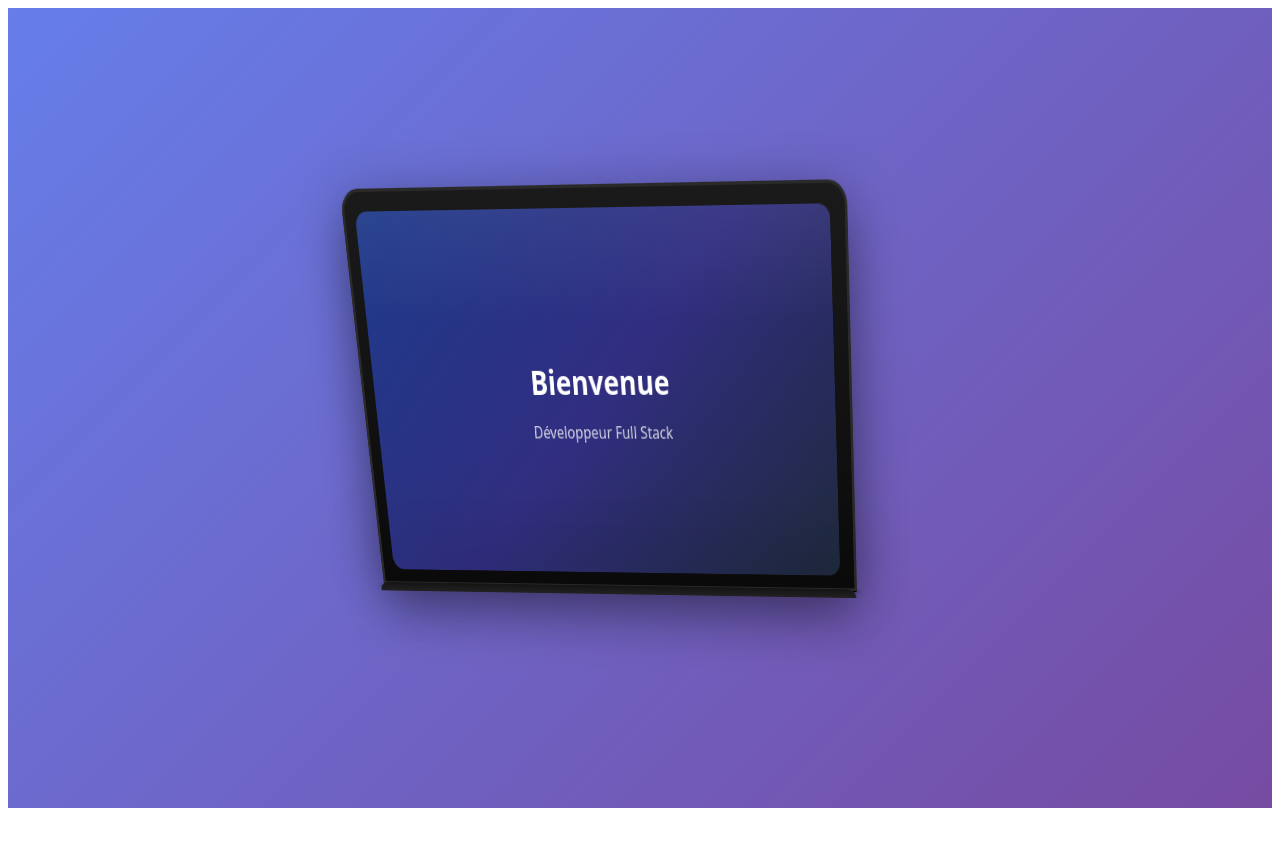
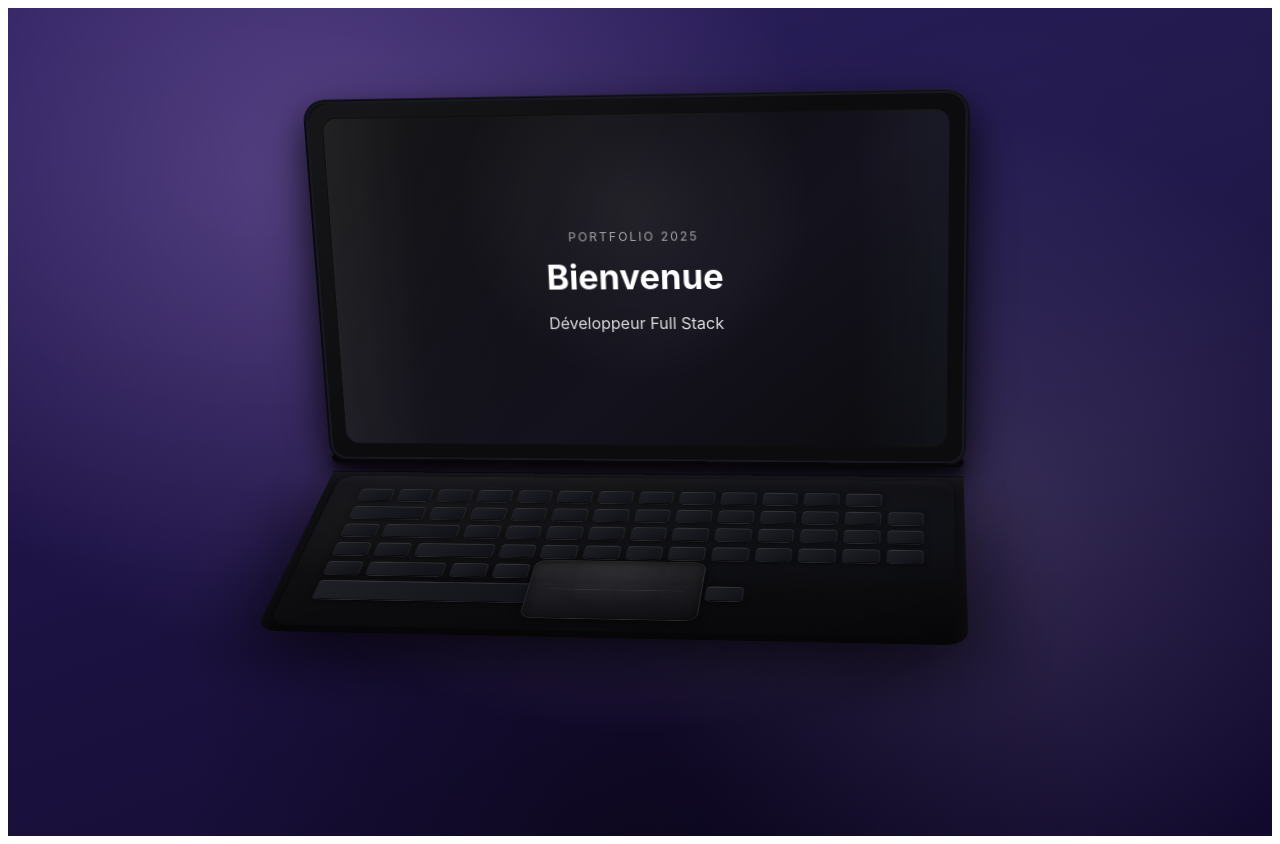
Before and after one commit to Ilyass1309/Portfolio, a Next.js app in the folder frontend/: page / in a window 1280 px wide. Before the commit the page ends 816 px from the top, so only its background shows below. Built offline with nearby package versions, Linux system fonts and the light colour scheme.

Commit message:
feat: enhance LaptopHero component with improved animations and visual effects

```diff
--- a/frontend/src/components/LaptopHero.tsx
+++ b/frontend/src/components/LaptopHero.tsx
@@ -6,62 +6,36 @@ import gsap from "gsap";
 export default function LaptopHero() {
   const screenRef = useRef<HTMLDivElement | null>(null);
   const laptopRef = useRef<HTMLDivElement | null>(null);
-  const [isOpened, setIsOpened] = useState(false);
   const [mousePosition, setMousePosition] = useState({ x: 0, y: 0 });
 
-  /* ───────── ÉTAT INITIAL : LAPTOP FERMÉ ───────── */
   useEffect(() => {
     if (!screenRef.current || !laptopRef.current) return;
 
-    gsap.set(screenRef.current, {
-      rotateX: -90, // écran fermé
-    });
+    gsap.fromTo(
+      screenRef.current,
+      { rotateX: -120 },
+      { rotateX: -4, duration: 1.8, ease: "power3.out", delay: 0.6 }
+    );
 
-    gsap.set(laptopRef.current, {
-      rotateX: 70, // vue de haut
-      rotateY: -10,
-      scale: 0.75,
-      y: 120,
-      opacity: 1,
-    });
+    gsap.fromTo(
+      laptopRef.current,
+      { rotateX: -18, rotateY: 18, scale: 0.85, opacity: 0 },
+      { rotateX: -12, rotateY: -8, scale: 1, opacity: 1, duration: 1.4, ease: "power3.out" }
+    );
   }, []);
 
-  /* ───────── OUVERTURE AU CLIC ───────── */
-  useEffect(() => {
-    if (!isOpened || !screenRef.current || !laptopRef.current) return;
-
-    const tl = gsap.timeline();
-
-    // Redressement du laptop (caméra devient frontale)
-    tl.to(laptopRef.current, {
-      rotateX: -15,
-      rotateY: -10,
-      scale: 1,
-      y: 0,
-      duration: 1.2,
-      ease: "power3.out",
-    });
-
-    // Ouverture de l’écran
-    tl.to(
-      screenRef.current,
-      {
-        rotateX: -5,
-        duration: 1.4,
-        ease: "power3.out",
-      },
-      "-=0.8"
-    );
-  }, [isOpened]);
-
   const handleMouseMove = (e: React.MouseEvent<HTMLElement>) => {
-    if (!isOpened) return; // pas d'effet souris tant que fermé
-
     const rect = e.currentTarget.getBoundingClientRect();
     const x = (e.clientX - rect.left - rect.width / 2) / rect.width;
     const y = (e.clientY - rect.top - rect.height / 2) / rect.height;
     setMousePosition({ x, y });
   };
+
+  const tiltX = -3 + mousePosition.y * 3; // réduire l'inclinaison globale pour garder le clavier horizontal
+  const tiltY = -6 + mousePosition.x * 14;
+  const reflectionX = 50 + mousePosition.x * 16;
+  const reflectionY = 28 + mousePosition.y * 10;
+  const reflectionAlpha = 0.08 + Math.min(0.14, Math.abs(mousePosition.x) + Math.abs(mousePosition.y));
 
   return (
     <section
@@ -69,209 +43,325 @@ export default function LaptopHero() {
         minHeight: "100vh",
         display: "grid",
         placeItems: "center",
-        background: "linear-gradient(135deg, #667eea, #764ba2)",
+        background:
+          "radial-gradient(circle at 25% 20%, rgba(198,154,255,0.26), transparent 42%), radial-gradient(circle at 78% 62%, rgba(255,235,255,0.12), transparent 36%), linear-gradient(160deg, #2a1c5c, #1c1242 50%, #120a2d 100%)",
         overflow: "hidden",
-        cursor: isOpened ? "default" : "pointer",
+        position: "relative",
       }}
-      onClick={() => !isOpened && setIsOpened(true)}
       onMouseMove={handleMouseMove}
       onMouseLeave={() => setMousePosition({ x: 0, y: 0 })}
     >
-      <div style={{ perspective: "2000px" }}>
+      <div
+        style={{
+          position: "absolute",
+          inset: 0,
+          background: "radial-gradient(ellipse at 50% 110%, rgba(0,0,0,0.45), transparent 52%)",
+          pointerEvents: "none",
+        }}
+      />
+      <div
+        style={{
+          position: "absolute",
+          top: "30%",
+          left: "50%",
+          width: 880,
+          height: 520,
+          transform: "translateX(-50%)",
+          background: "radial-gradient(ellipse at 50% 50%, rgba(210,150,255,0.22), transparent 60%)",
+          filter: "blur(4px)",
+          pointerEvents: "none",
+        }}
+      />
+      <div
+        style={{
+          position: "absolute",
+          inset: 0,
+          background: "radial-gradient(ellipse at 20% 20%, rgba(255,255,255,0.04), transparent 45%), radial-gradient(ellipse at 82% 18%, rgba(120,180,255,0.05), transparent 45%)",
+          mixBlendMode: "screen",
+          pointerEvents: "none",
+        }}
+      />
+
+      <div style={{ perspective: "2000px", padding: "90px 24px", width: "100%", display: "grid", placeItems: "center" }}>
         <div
           ref={laptopRef}
           style={{
-            width: 600,
-            transform: isOpened
-              ? `rotateX(${-15 + mousePosition.y * 10}deg) rotateY(${
-                  -10 + mousePosition.x * 15
-                }deg)`
-              : undefined,
+            width: 640,
+            transform: `rotateX(${tiltX}deg) rotateY(${tiltY}deg)`,
             transformStyle: "preserve-3d",
-            transition: "transform 0.3s ease-out",
+            transition: "transform 0.25s ease-out",
+            position: "relative",
           }}
         >
-          {/* ───────── ÉCRAN ───────── */}
+          <div
+            aria-label="Desk shadow"
+            style={{
+              position: "absolute",
+              top: "70%",
+              left: "50%",
+              width: 620,
+              height: 160,
+              transform: "translate(-50%, -10%) rotateX(80deg)",
+              background: "radial-gradient(ellipse at 50% 50%, rgba(0,0,0,0.38), transparent 70%)",
+              filter: "blur(16px)",
+              opacity: 0.8,
+            }}
+          />
+
+          {/* Screen */}
           <div
             ref={screenRef}
             style={{
               position: "relative",
-              height: 380,
-              borderRadius: "22px 22px 0 0",
-              background: "linear-gradient(180deg, #1a1a1a, #0a0a0a)",
-              border: "3px solid #2a2a2a",
+              height: 360,
+              borderRadius: "20px 20px 16px 16px",
+              background: "#0c0c0f",
+              border: "2px solid #171821",
               transformOrigin: "bottom",
-              boxShadow: "0 20px 60px rgba(0,0,0,0.5)",
+              transform: "rotateX(-130deg)",
+              boxShadow: "0 22px 60px rgba(0,0,0,0.55)",
               transformStyle: "preserve-3d",
               marginBottom: -6,
             }}
           >
-            {/* Épaisseur écran */}
+            <div
+            style={{
+              position: "absolute",
+              inset: -4,
+              borderRadius: "22px 22px 18px 18px",
+              background: "linear-gradient(135deg, #0c0c10, #15151b)",
+              boxShadow: "inset 0 1px 0 rgba(255,255,255,0.07), 0 18px 32px rgba(0,0,0,0.6)",
+              transform: "translateZ(-10px)",
+            }}
+          />
             <div
               style={{
                 position: "absolute",
                 inset: 0,
-                background: "linear-gradient(to top, #0c0c0c, #1a1a1a)",
-                transform: "translateZ(-8px)",
-                borderRadius: "22px 22px 0 0",
+                borderRadius: "22px 22px 18px 18px",
+                background: "linear-gradient(145deg, rgba(255,255,255,0.06), transparent 45%)",
+                mixBlendMode: "screen",
+                opacity: 0.7,
+                pointerEvents: "none",
               }}
             />
 
-            {/* Bezel + contenu */}
             <div
               style={{
                 position: "absolute",
-                inset: 16,
+                inset: 14,
                 borderRadius: 14,
-                background: "#000",
+                background: "#010101",
                 overflow: "hidden",
-                transform: "translateZ(10px)",
+                transform: "translateZ(12px)",
+                border: "1px solid rgba(255,255,255,0.05)",
+                boxShadow: "inset 0 1px 0 rgba(255,255,255,0.06)",
               }}
             >
-              {/* Reflet */}
               <div
                 style={{
                   position: "absolute",
-                  top: 0,
-                  left: 0,
-                  width: "100%",
-                  height: "30%",
-                  background:
-                    "linear-gradient(to bottom, rgba(255,255,255,0.06), transparent)",
-                  pointerEvents: "none",
+                  top: 8,
+                  left: "50%",
+                  transform: "translateX(-50%)",
+                  width: 12,
+                  height: 12,
+                  borderRadius: "50%",
+                  background: "radial-gradient(circle, #252f3d 25%, #0b1220 70%)",
+                  boxShadow: "0 0 0 2px rgba(255,255,255,0.06)",
+                }}
+              />
+              <div
+                style={{
+                  position: "absolute",
+                  top: 14,
+                  left: "50%",
+                  transform: "translateX(18px)",
+                  width: 6,
+                  height: 6,
+                  borderRadius: "50%",
+                  background: "radial-gradient(circle, #7cffc7 20%, #135e3c 80%)",
+                  boxShadow: "0 0 8px rgba(124,255,199,0.4)",
                 }}
               />
 
-              {/* Contenu écran */}
               <div
                 style={{
                   width: "100%",
                   height: "100%",
-                  background:
-                    "linear-gradient(135deg, #1e3a8a, #312e81, #1e293b)",
+                  background: "linear-gradient(140deg, #0b0b0d, #14121d 60%, #0b0b0d)",
                   display: "flex",
                   alignItems: "center",
                   justifyContent: "center",
                   color: "white",
-                  fontFamily: "system-ui",
+                  fontFamily: "Inter, system-ui, -apple-system, sans-serif",
+                  position: "relative",
                 }}
               >
-                <div style={{ textAlign: "center" }}>
-                  <h1 style={{ fontSize: 32, marginBottom: 8 }}>
-                    Bienvenue
-                  </h1>
-                  <p style={{ opacity: 0.8 }}>
-                    Développeur Full Stack
+                {/* Rim lights pour souligner les bords de l'écran */}
+                <div
+                  style={{
+                    position: "absolute",
+                    inset: "-4% -6%",
+                    background: "linear-gradient(90deg, rgba(255,255,255,0.08), transparent 18%, transparent 82%, rgba(120,180,255,0.08))",
+                    filter: "blur(6px)",
+                    mixBlendMode: "screen",
+                    opacity: 0.8,
+                  }}
+                />
+
+                <div
+                  style={{
+                    position: "absolute",
+                    inset: 0,
+                    background: `radial-gradient(circle at ${reflectionX}% ${reflectionY}%, rgba(255,255,255,${reflectionAlpha}), transparent 45%)`,
+                    mixBlendMode: "screen",
+                    opacity: 0.9,
+                  }}
+                />
+                <div
+                  style={{
+                    position: "absolute",
+                    inset: 0,
+                    background: "linear-gradient(120deg, rgba(255,255,255,0.08), transparent 45%)",
+                    opacity: 0.6,
+                  }}
+                />
+
+                <div style={{ textAlign: "center", zIndex: 1 }}>
+                  <p style={{ letterSpacing: 2, textTransform: "uppercase", fontSize: 12, color: "rgba(255,255,255,0.6)" }}>
+                    Portfolio 2025
                   </p>
+                  <h1 style={{ fontSize: 34, margin: "8px 0 6px", fontWeight: 700 }}>Bienvenue</h1>
+                  <p style={{ opacity: 0.85, fontSize: 16 }}>Développeur Full Stack</p>
                 </div>
               </div>
             </div>
           </div>
 
-          {/* ───────── CHARNIÈRE ───────── */}
           <div
             style={{
-              height: 8,
-              background: "linear-gradient(180deg, #111, #000)",
-              borderRadius: 4,
-              boxShadow: "0 4px 8px rgba(0,0,0,0.6)",
+              height: 10,
+              background: "linear-gradient(180deg, #0d0d12, #050507)",
+              borderRadius: 6,
+              boxShadow: "0 6px 10px rgba(0,0,0,0.7)",
             }}
           />
 
-          {/* ───────── BASE / CLAVIER ───────── */}
           <div
             style={{
-              height: isOpened ? 280 : 10, // 👈 fermé tant que pas cliqué
+              height: 280,
               borderRadius: "0 0 20px 20px",
-              background:
-                "linear-gradient(180deg, #1a1a1a, #0f0f0f)",
-              boxShadow:
-                "0 30px 90px rgba(0,0,0,0.7), inset 0 10px 20px rgba(255,255,255,0.04)",
+              background: "linear-gradient(180deg, #0d0d11, #0a0a0d 60%, #060609)",
+              boxShadow: "0 34px 90px rgba(0,0,0,0.75), inset 0 12px 22px rgba(255,255,255,0.05)",
               position: "relative",
               transformOrigin: "top",
-              transform: "rotateX(75deg) translateZ(-10px)",
+              transform: "rotateX(72deg) translateZ(-10px)",
               transformStyle: "preserve-3d",
-              transition: "height 0.8s ease-in-out",
               overflow: "hidden",
             }}
           >
-            {/* Épaisseur avant */}
             <div
               style={{
                 position: "absolute",
-                bottom: -12,
+                bottom: -14,
                 left: 0,
                 width: "100%",
-                height: 12,
-                background: "linear-gradient(180deg, #0a0a0a, #000)",
+                height: 14,
+                background: "linear-gradient(180deg, #07070c, #020203)",
                 borderRadius: "0 0 20px 20px",
               }}
             />
 
-            {/* Surface clavier */}
-            {isOpened && (
-              <>
-                <div
-                  style={{
-                    position: "absolute",
-                    top: 20,
-                    left: "50%",
-                    transform: "translateX(-50%)",
-                    width: "85%",
-                    height: "calc(100% - 70px)",
-                    display: "grid",
-                    gridTemplateColumns: "repeat(10, 1fr)",
-                    gap: 6,
-                    padding: 12,
-                  }}
-                >
-                  {Array.from({ length: 40 }).map((_, i) => (
-                    <div
-                      key={i}
-                      style={{
-                        background:
-                          "linear-gradient(135deg, #2a2a2a, #1a1a1a)",
-                        borderRadius: 4,
-                        height: 24,
-                        gridColumn: [5, 12, 18, 25].includes(i)
-                          ? "span 2"
-                          : "auto",
-                        boxShadow:
-                          "0 2px 4px rgba(0,0,0,0.4), inset 0 1px 0 rgba(255,255,255,0.1)",
-                      }}
-                    />
-                  ))}
-                </div>
+            <div
+              style={{
+                position: "absolute",
+                inset: 10,
+                borderRadius: 18,
+                background:
+                  "linear-gradient(150deg, rgba(255,255,255,0.05), transparent), radial-gradient(ellipse at 20% 20%, rgba(255,255,255,0.06), transparent 45%), radial-gradient(ellipse at 80% 35%, rgba(120,180,255,0.05), transparent 45%)",
+                mixBlendMode: "screen",
+                opacity: 0.55,
+                pointerEvents: "none",
+              }}
+            />
 
-                {/* Trackpad */}
-                <div
-                  style={{
-                    position: "absolute",
-                    bottom: 26,
-                    left: "50%",
-                    transform: "translateX(-50%)",
-                    width: 120,
-                    height: 80,
-                    borderRadius: 8,
-                    background: "rgba(40,40,40,0.8)",
-                    boxShadow:
-                      "inset 0 2px 8px rgba(0,0,0,0.6)",
-                    border: "1px solid rgba(255,255,255,0.05)",
-                  }}
-                >
+            <div
+              style={{
+                position: "absolute",
+                top: 22,
+                left: "50%",
+                transform: "translateX(-50%)",
+                width: "88%",
+                height: "calc(100% - 82px)",
+                display: "grid",
+                gridTemplateColumns: "repeat(14, 1fr)",
+                gap: 6,
+                padding: 12,
+              }}
+            >
+              {Array.from({ length: 65 }).map((_, i) => {
+                const isWide = [13, 27, 41, 53].includes(i);
+                const isSpaceBar = i === 60;
+                return (
                   <div
+                    key={i}
                     style={{
-                      position: "absolute",
-                      top: "50%",
-                      left: "10%",
-                      width: "80%",
-                      height: 1,
-                      background: "rgba(255,255,255,0.05)",
+                      background: "linear-gradient(135deg, #1f2026, #111118)",
+                      borderRadius: 5,
+                      height: isSpaceBar ? 30 : 22,
+                      gridColumn: isSpaceBar ? "span 6" : isWide ? "span 2" : "auto",
+                      boxShadow:
+                        "0 2px 6px rgba(0,0,0,0.5), inset 0 1px 0 rgba(255,255,255,0.1), inset 0 -1px 0 rgba(0,0,0,0.5)",
+                      border: "1px solid rgba(255,255,255,0.05)",
                     }}
                   />
-                </div>
-              </>
-            )}
+                );
+              })}
+            </div>
+
+            <div
+              style={{
+                position: "absolute",
+                bottom: 28,
+                left: "50%",
+                transform: "translateX(-50%)",
+                width: 160,
+                height: 92,
+                borderRadius: 12,
+                background: "linear-gradient(160deg, rgba(30,30,34,0.9), rgba(16,16,20,0.95))",
+                boxShadow: "inset 0 3px 12px rgba(0,0,0,0.65), 0 3px 10px rgba(0,0,0,0.4)",
+                border: "1px solid rgba(255,255,255,0.08)",
+                overflow: "hidden",
+              }}
+            >
+              <div
+                style={{
+                  position: "absolute",
+                  inset: 0,
+                  background: "linear-gradient(180deg, rgba(255,255,255,0.08), transparent)",
+                  opacity: 0.7,
+                }}
+              />
+              <div
+                style={{
+                  position: "absolute",
+                  top: "50%",
+                  left: "12%",
+                  width: "78%",
+                  height: 1,
+                  background: "rgba(255,255,255,0.08)",
+                }}
+              />
+              <div
+                style={{
+                  position: "absolute",
+                  inset: 0,
+                  background: "radial-gradient(ellipse at 50% 20%, rgba(255,255,255,0.08), transparent 55%)",
+                  opacity: 0.6,
+                }}
+              />
+            </div>
           </div>
         </div>
       </div>
```
